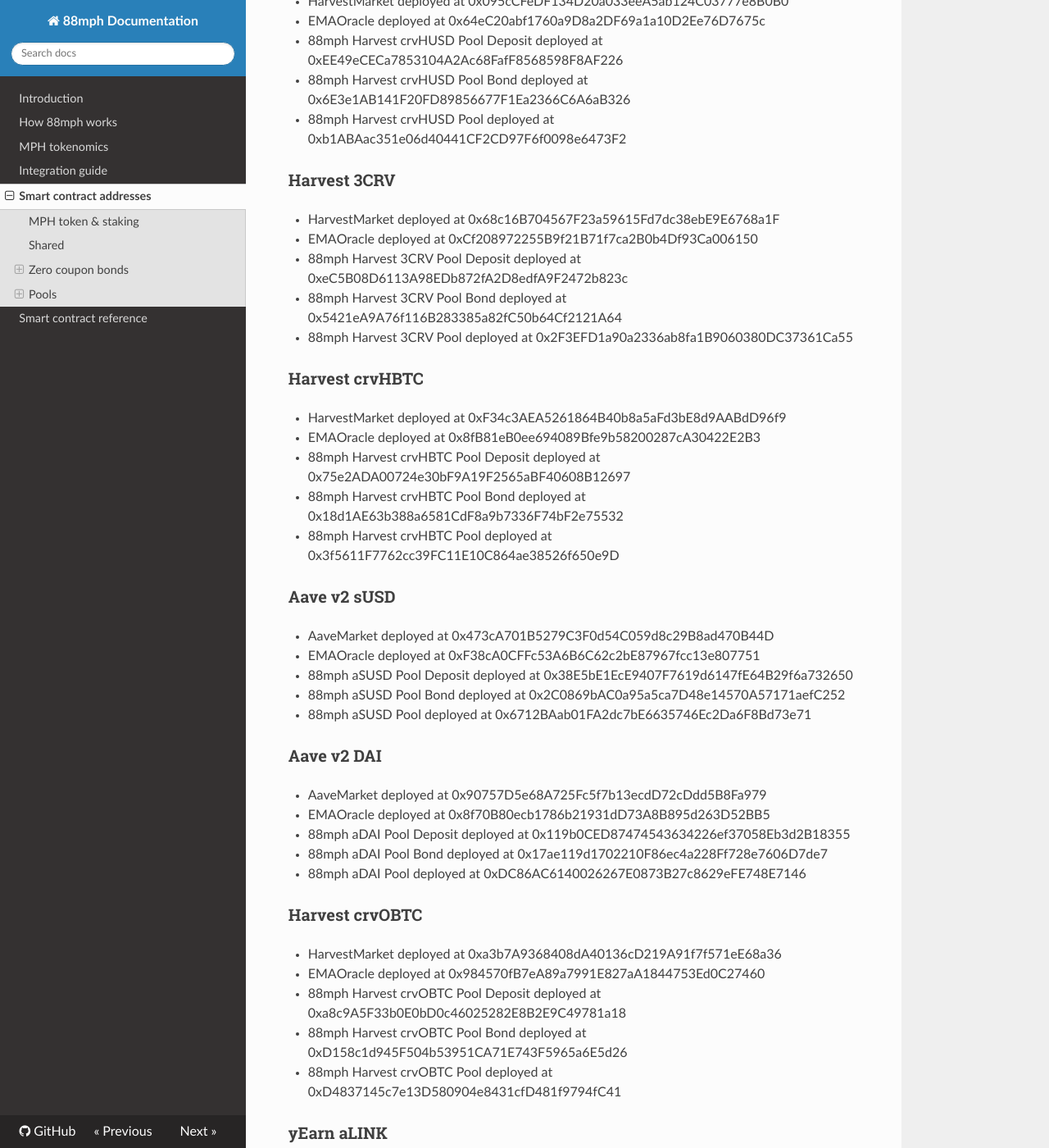
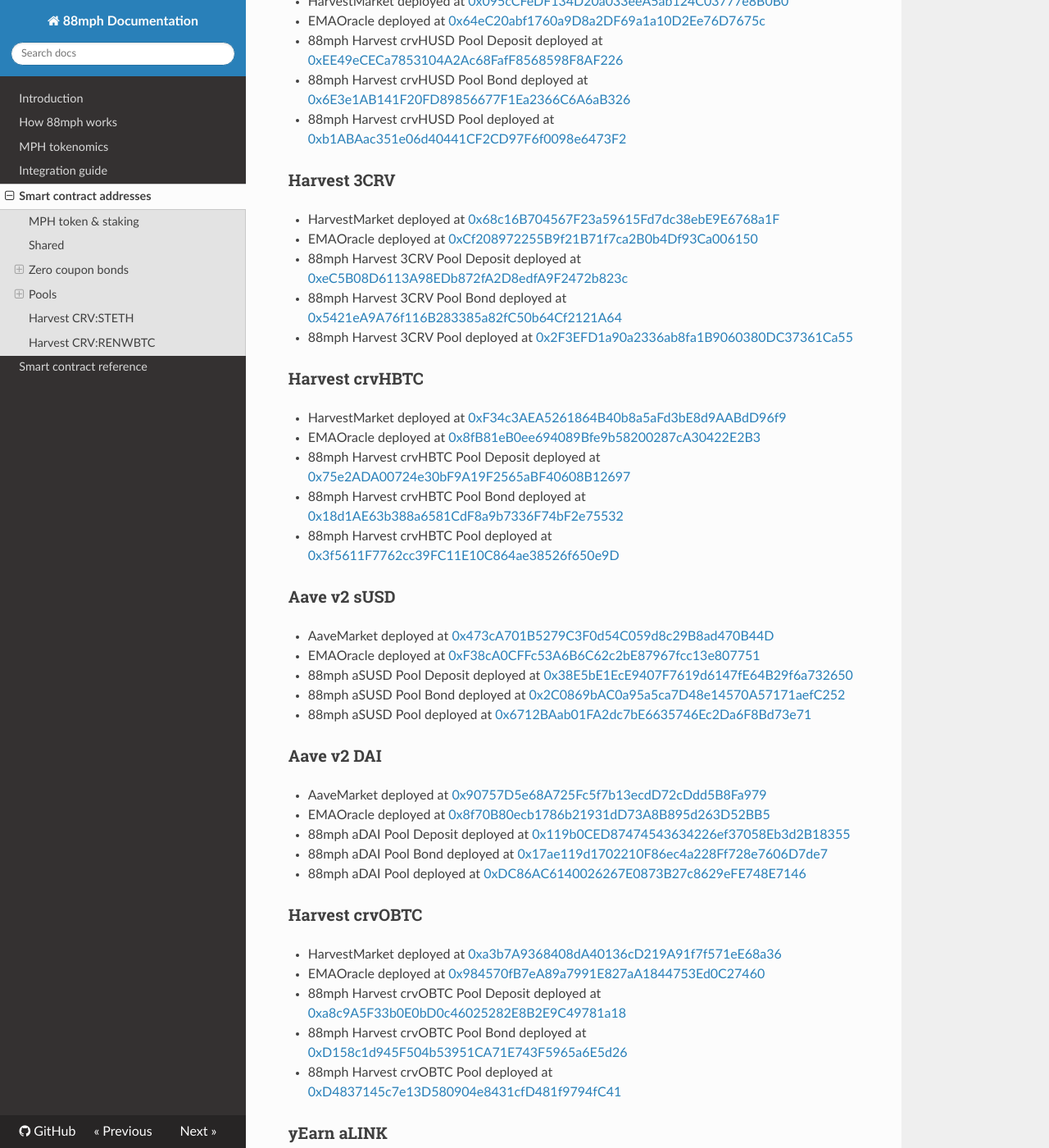
Before and after one commit to 88mphapp/docs, an MkDocs documentation site: the page built from docs/addresses.md, in a window 1280 px wide and 1400 px high, scrolled down 2694 px. Shown: the whole window at 82% size. Built offline with MkDocs 1.6.1, drawn with Linux system fonts in a browser that asks for light colours; nearby versions of some CDN libraries; some of the changed lines change nothing that is shown; some of the changed text lies outside the part shown.

Commit message:
Update addresses

```diff
--- a/docs/addresses.md
+++ b/docs/addresses.md
@@ -98,56 +98,72 @@
 
 ### Harvest crvHUSD
 
-- HarvestMarket deployed at 0x095cCFeDF134D20a033eeA5ab124C03777e8B0B0
-- EMAOracle deployed at 0x64eC20abf1760a9D8a2DF69a1a10D2Ee76D7675c
-- 88mph Harvest crvHUSD Pool Deposit deployed at 0xEE49eCECa7853104A2Ac68FafF8568598F8AF226
-- 88mph Harvest crvHUSD Pool Bond deployed at 0x6E3e1AB141F20FD89856677F1Ea2366C6A6aB326
-- 88mph Harvest crvHUSD Pool deployed at 0xb1ABAac351e06d40441CF2CD97F6f0098e6473F2
+- HarvestMarket deployed at [0x095cCFeDF134D20a033eeA5ab124C03777e8B0B0](https://etherscan.io/address/0x095cCFeDF134D20a033eeA5ab124C03777e8B0B0)
+- EMAOracle deployed at [0x64eC20abf1760a9D8a2DF69a1a10D2Ee76D7675c](https://etherscan.io/address/0x64eC20abf1760a9D8a2DF69a1a10D2Ee76D7675c)
+- 88mph Harvest crvHUSD Pool Deposit deployed at [0xEE49eCECa7853104A2Ac68FafF8568598F8AF226](https://etherscan.io/address/0xEE49eCECa7853104A2Ac68FafF8568598F8AF226)
+- 88mph Harvest crvHUSD Pool Bond deployed at [0x6E3e1AB141F20FD89856677F1Ea2366C6A6aB326](https://etherscan.io/address/0x6E3e1AB141F20FD89856677F1Ea2366C6A6aB326)
+- 88mph Harvest crvHUSD Pool deployed at [0xb1ABAac351e06d40441CF2CD97F6f0098e6473F2](https://etherscan.io/address/0xb1ABAac351e06d40441CF2CD97F6f0098e6473F2)
 
 ### Harvest 3CRV
 
-- HarvestMarket deployed at 0x68c16B704567F23a59615Fd7dc38ebE9E6768a1F
-- EMAOracle deployed at 0xCf208972255B9f21B71f7ca2B0b4Df93Ca006150
-- 88mph Harvest 3CRV Pool Deposit deployed at 0xeC5B08D6113A98EDb872fA2D8edfA9F2472b823c
-- 88mph Harvest 3CRV Pool Bond deployed at 0x5421eA9A76f116B283385a82fC50b64Cf2121A64
-- 88mph Harvest 3CRV Pool deployed at 0x2F3EFD1a90a2336ab8fa1B9060380DC37361Ca55
+- HarvestMarket deployed at [0x68c16B704567F23a59615Fd7dc38ebE9E6768a1F](https://etherscan.io/address/0x68c16B704567F23a59615Fd7dc38ebE9E6768a1F)
+- EMAOracle deployed at [0xCf208972255B9f21B71f7ca2B0b4Df93Ca006150](https://etherscan.io/address/0xCf208972255B9f21B71f7ca2B0b4Df93Ca006150)
+- 88mph Harvest 3CRV Pool Deposit deployed at [0xeC5B08D6113A98EDb872fA2D8edfA9F2472b823c](https://etherscan.io/address/0xeC5B08D6113A98EDb872fA2D8edfA9F2472b823c)
+- 88mph Harvest 3CRV Pool Bond deployed at [0x5421eA9A76f116B283385a82fC50b64Cf2121A64](https://etherscan.io/address/0x5421eA9A76f116B283385a82fC50b64Cf2121A64)
+- 88mph Harvest 3CRV Pool deployed at [0x2F3EFD1a90a2336ab8fa1B9060380DC37361Ca55](https://etherscan.io/address/0x2F3EFD1a90a2336ab8fa1B9060380DC37361Ca55)
 
 ### Harvest crvHBTC
 
-- HarvestMarket deployed at 0xF34c3AEA5261864B40b8a5aFd3bE8d9AABdD96f9
-- EMAOracle deployed at 0x8fB81eB0ee694089Bfe9b58200287cA30422E2B3
-- 88mph Harvest crvHBTC Pool Deposit deployed at 0x75e2ADA00724e30bF9A19F2565aBF40608B12697
-- 88mph Harvest crvHBTC Pool Bond deployed at 0x18d1AE63b388a6581CdF8a9b7336F74bF2e75532
-- 88mph Harvest crvHBTC Pool deployed at 0x3f5611F7762cc39FC11E10C864ae38526f650e9D
+- HarvestMarket deployed at [0xF34c3AEA5261864B40b8a5aFd3bE8d9AABdD96f9](https://etherscan.io/address/0xF34c3AEA5261864B40b8a5aFd3bE8d9AABdD96f9)
+- EMAOracle deployed at [0x8fB81eB0ee694089Bfe9b58200287cA30422E2B3](https://etherscan.io/address/0x8fB81eB0ee694089Bfe9b58200287cA30422E2B3)
+- 88mph Harvest crvHBTC Pool Deposit deployed at [0x75e2ADA00724e30bF9A19F2565aBF40608B12697](https://etherscan.io/address/0x75e2ADA00724e30bF9A19F2565aBF40608B12697)
+- 88mph Harvest crvHBTC Pool Bond deployed at [0x18d1AE63b388a6581CdF8a9b7336F74bF2e75532](https://etherscan.io/address/0x18d1AE63b388a6581CdF8a9b7336F74bF2e75532)
+- 88mph Harvest crvHBTC Pool deployed at [0x3f5611F7762cc39FC11E10C864ae38526f650e9D](https://etherscan.io/address/0x3f5611F7762cc39FC11E10C864ae38526f650e9D)
 
 ### Aave v2 sUSD
 
-- AaveMarket deployed at 0x473cA701B5279C3F0d54C059d8c29B8ad470B44D
-- EMAOracle deployed at 0xF38cA0CFFc53A6B6C62c2bE87967fcc13e807751
-- 88mph aSUSD Pool Deposit deployed at 0x38E5bE1EcE9407F7619d6147fE64B29f6a732650
-- 88mph aSUSD Pool Bond deployed at 0x2C0869bAC0a95a5ca7D48e14570A57171aefC252
-- 88mph aSUSD Pool deployed at 0x6712BAab01FA2dc7bE6635746Ec2Da6F8Bd73e71
+- AaveMarket deployed at [0x473cA701B5279C3F0d54C059d8c29B8ad470B44D](https://etherscan.io/address/0x473cA701B5279C3F0d54C059d8c29B8ad470B44D)
+- EMAOracle deployed at [0xF38cA0CFFc53A6B6C62c2bE87967fcc13e807751](https://etherscan.io/address/0xF38cA0CFFc53A6B6C62c2bE87967fcc13e807751)
+- 88mph aSUSD Pool Deposit deployed at [0x38E5bE1EcE9407F7619d6147fE64B29f6a732650](https://etherscan.io/address/0x38E5bE1EcE9407F7619d6147fE64B29f6a732650)
+- 88mph aSUSD Pool Bond deployed at [0x2C0869bAC0a95a5ca7D48e14570A57171aefC252](https://etherscan.io/address/0x2C0869bAC0a95a5ca7D48e14570A57171aefC252)
+- 88mph aSUSD Pool deployed at [0x6712BAab01FA2dc7bE6635746Ec2Da6F8Bd73e71](https://etherscan.io/address/0x6712BAab01FA2dc7bE6635746Ec2Da6F8Bd73e71)
 
 ### Aave v2 DAI
 
-- AaveMarket deployed at 0x90757D5e68A725Fc5f7b13ecdD72cDdd5B8Fa979
-- EMAOracle deployed at 0x8f70B80ecb1786b21931dD73A8B895d263D52BB5
-- 88mph aDAI Pool Deposit deployed at 0x119b0CED87474543634226ef37058Eb3d2B18355
-- 88mph aDAI Pool Bond deployed at 0x17ae119d1702210F86ec4a228Ff728e7606D7de7
-- 88mph aDAI Pool deployed at 0xDC86AC6140026267E0873B27c8629eFE748E7146
+- AaveMarket deployed at [0x90757D5e68A725Fc5f7b13ecdD72cDdd5B8Fa979](https://etherscan.io/address/0x90757D5e68A725Fc5f7b13ecdD72cDdd5B8Fa979)
+- EMAOracle deployed at [0x8f70B80ecb1786b21931dD73A8B895d263D52BB5](https://etherscan.io/address/0x8f70B80ecb1786b21931dD73A8B895d263D52BB5)
+- 88mph aDAI Pool Deposit deployed at [0x119b0CED87474543634226ef37058Eb3d2B18355](https://etherscan.io/address/0x119b0CED87474543634226ef37058Eb3d2B18355)
+- 88mph aDAI Pool Bond deployed at [0x17ae119d1702210F86ec4a228Ff728e7606D7de7](https://etherscan.io/address/0x17ae119d1702210F86ec4a228Ff728e7606D7de7)
+- 88mph aDAI Pool deployed at [0xDC86AC6140026267E0873B27c8629eFE748E7146](https://etherscan.io/address/0xDC86AC6140026267E0873B27c8629eFE748E7146)
 
 ### Harvest crvOBTC
 
-- HarvestMarket deployed at 0xa3b7A9368408dA40136cD219A91f7f571eE68a36
-- EMAOracle deployed at 0x984570fB7eA89a7991E827aA1844753Ed0C27460
-- 88mph Harvest crvOBTC Pool Deposit deployed at 0xa8c9A5F33b0E0bD0c46025282E8B2E9C49781a18
-- 88mph Harvest crvOBTC Pool Bond deployed at 0xD158c1d945F504b53951CA71E743F5965a6E5d26
-- 88mph Harvest crvOBTC Pool deployed at 0xD4837145c7e13D580904e8431cfD481f9794fC41
+- HarvestMarket deployed at [0xa3b7A9368408dA40136cD219A91f7f571eE68a36](https://etherscan.io/address/0xa3b7A9368408dA40136cD219A91f7f571eE68a36)
+- EMAOracle deployed at [0x984570fB7eA89a7991E827aA1844753Ed0C27460](https://etherscan.io/address/0x984570fB7eA89a7991E827aA1844753Ed0C27460)
+- 88mph Harvest crvOBTC Pool Deposit deployed at [0xa8c9A5F33b0E0bD0c46025282E8B2E9C49781a18](https://etherscan.io/address/0xa8c9A5F33b0E0bD0c46025282E8B2E9C49781a18)
+- 88mph Harvest crvOBTC Pool Bond deployed at [0xD158c1d945F504b53951CA71E743F5965a6E5d26](https://etherscan.io/address/0xD158c1d945F504b53951CA71E743F5965a6E5d26)
+- 88mph Harvest crvOBTC Pool deployed at [0xD4837145c7e13D580904e8431cfD481f9794fC41](https://etherscan.io/address/0xD4837145c7e13D580904e8431cfD481f9794fC41)
 
 ### yEarn aLINK
 
-- YVaultMarket deployed at 0x08cC88c379911BF6d778081a078B48bd7035fB70
-- EMAOracle deployed at 0xb0f8FAF712fEa939CAE787DB171661C08DCfA7d8
-- 88mph yaLINK Pool Deposit deployed at 0xF0b7DE03134857391d8D43Ed48e20EDF21461097
-- 88mph yaLINK Pool Bond deployed at 0x140716901E0e17E0EE80daf560A21F85E09A3A16
-- 88mph yaLINK Pool deployed at 0x904F81EFF3c35877865810CCA9a63f2D9cB7D4DD
+- YVaultMarket deployed at [0x08cC88c379911BF6d778081a078B48bd7035fB70](https://etherscan.io/address/0x08cC88c379911BF6d778081a078B48bd7035fB70)
+- EMAOracle deployed at [0xb0f8FAF712fEa939CAE787DB171661C08DCfA7d8](https://etherscan.io/address/0xb0f8FAF712fEa939CAE787DB171661C08DCfA7d8)
+- 88mph yaLINK Pool Deposit deployed at [0xF0b7DE03134857391d8D43Ed48e20EDF21461097](https://etherscan.io/address/0xF0b7DE03134857391d8D43Ed48e20EDF21461097)
+- 88mph yaLINK Pool Bond deployed at [0x140716901E0e17E0EE80daf560A21F85E09A3A16](https://etherscan.io/address/0x140716901E0e17E0EE80daf560A21F85E09A3A16)
+- 88mph yaLINK Pool deployed at [0x904F81EFF3c35877865810CCA9a63f2D9cB7D4DD](https://etherscan.io/address/0x904F81EFF3c35877865810CCA9a63f2D9cB7D4DD)
+
+## Harvest CRV:STETH
+
+- HarvestMarket deployed at [0xC03e7F63A6Be1198127B7a6eEb5ecD0FBCfF6381](https://etherscan.io/address/0xC03e7F63A6Be1198127B7a6eEb5ecD0FBCfF6381)
+- EMAOracle deployed at [0x63667C9390Dcb2D9b3f9b8Ac3321d916B4710532](https://etherscan.io/address/0x63667C9390Dcb2D9b3f9b8Ac3321d916B4710532)
+- 88mph Harvest CRV:STETH Pool Deposit deployed at [0x6a76f1c362f2C871BEB9d930c9eFd02B07841A28](https://etherscan.io/address/0x6a76f1c362f2C871BEB9d930c9eFd02B07841A28)
+- 88mph Harvest CRV:STETH Pool Bond deployed at [0x485Efaa71A64C9283f7cf7Ef444751eB31281795](https://etherscan.io/address/0x485Efaa71A64C9283f7cf7Ef444751eB31281795)
+- 88mph Harvest CRV:STETH Pool deployed at [0x303CB7Ede0c3AD99CE017CDC3aBAcD65164Ff486](https://etherscan.io/address/0x303CB7Ede0c3AD99CE017CDC3aBAcD65164Ff486)
+
+## Harvest CRV:RENWBTC
+
+- HarvestMarket deployed at [0xD614307FbE4ecE3960f2BB6Ec7863905515AF037](https://etherscan.io/address/0xD614307FbE4ecE3960f2BB6Ec7863905515AF037)
+- EMAOracle deployed at [0x0AA404FdDFf7943d8b87089F009a7b98EAFC8f8B](https://etherscan.io/address/0x0AA404FdDFf7943d8b87089F009a7b98EAFC8f8B)
+- 88mph Harvest CRV:RENWBTC Pool Deposit deployed at [0xa08b1215ff7Ad33fa431E35569F95F684Cd9Bf9c](https://etherscan.io/address/0xa08b1215ff7Ad33fa431E35569F95F684Cd9Bf9c)
+- 88mph Harvest CRV:RENWBTC Pool Bond deployed at [0x3c835F69208884A553025a3B3d2AE46D3b059852](https://etherscan.io/address/0x3c835F69208884A553025a3B3d2AE46D3b059852)
+- 88mph Harvest CRV:RENWBTC Pool deployed at [0x22E6b9A65163CE1225D1F65EF7942a979d093039](https://etherscan.io/address/0x22E6b9A65163CE1225D1F65EF7942a979d093039)
```
